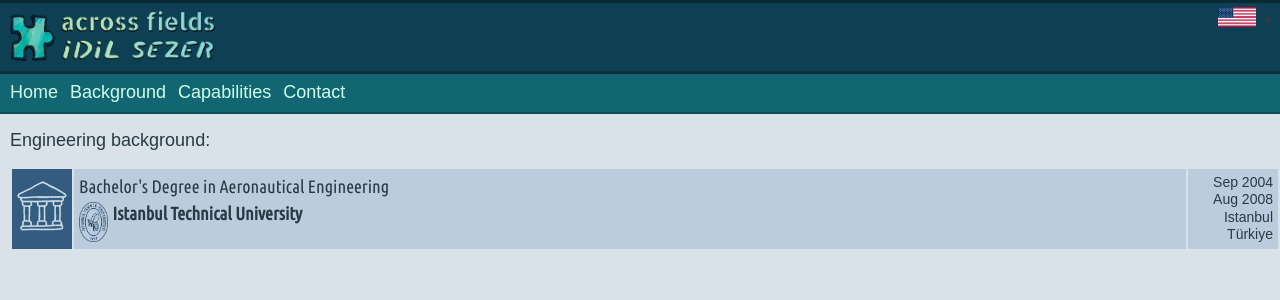
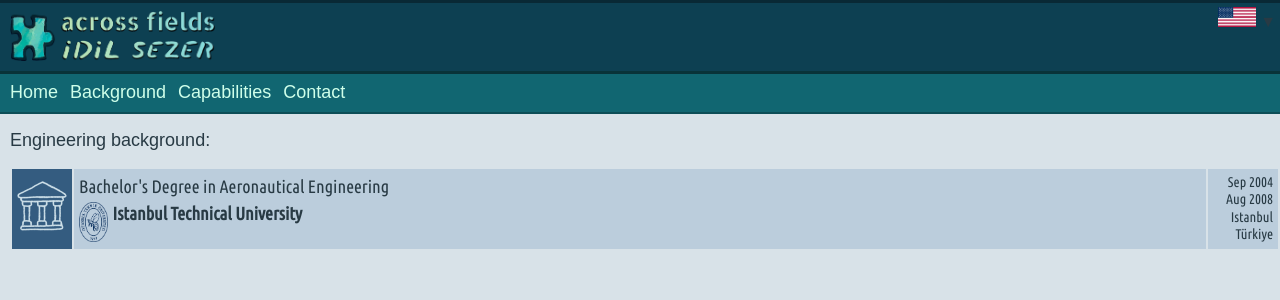
Before and after one commit to acrossfields/idilsezer, a Jekyll site: the page built from en/background.md, in a window 1280 px wide. Shown: the top 300 px of the page. Built offline with Jekyll 4.4.1, drawn with Linux system fonts in a browser that asks for light colours; some web fonts are replaced.

Commit message:
Update style.scss

```diff
--- a/assets/css/style.scss
+++ b/assets/css/style.scss
@@ -160,7 +160,7 @@ table {
 .table-bgheader td:nth-child(3) {
   text-align: right;
   vertical-align: middle;
-  width: 80px;
-  font-family: 'Ysabeau', sans-serif;
+  width: 60px;
+  font-family: 'Ubuntu Condensed', sans-serif;
   font-size: 14px;
 }
```
